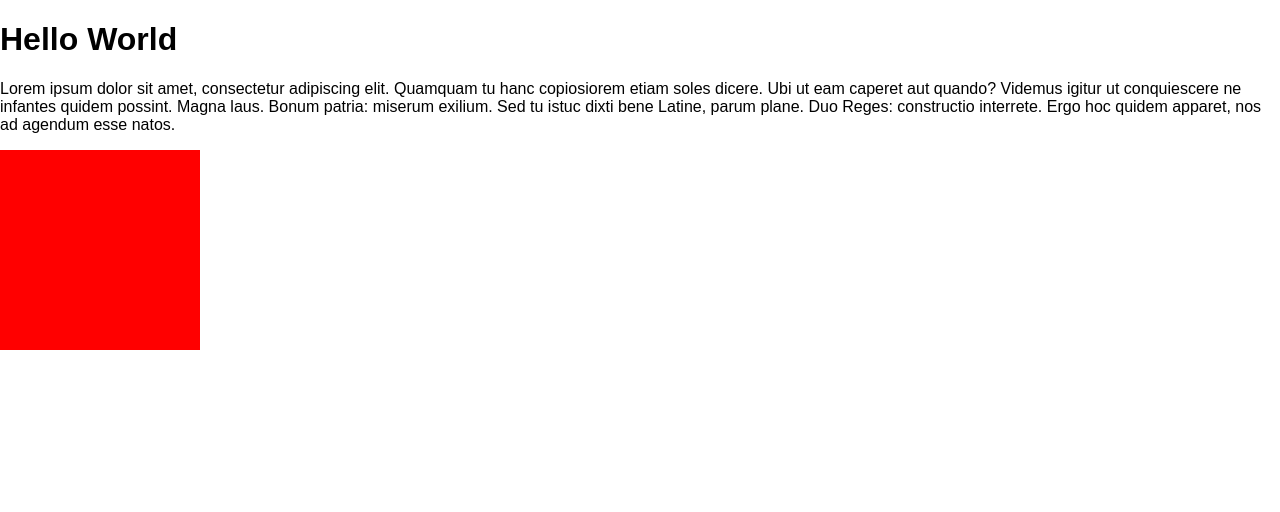
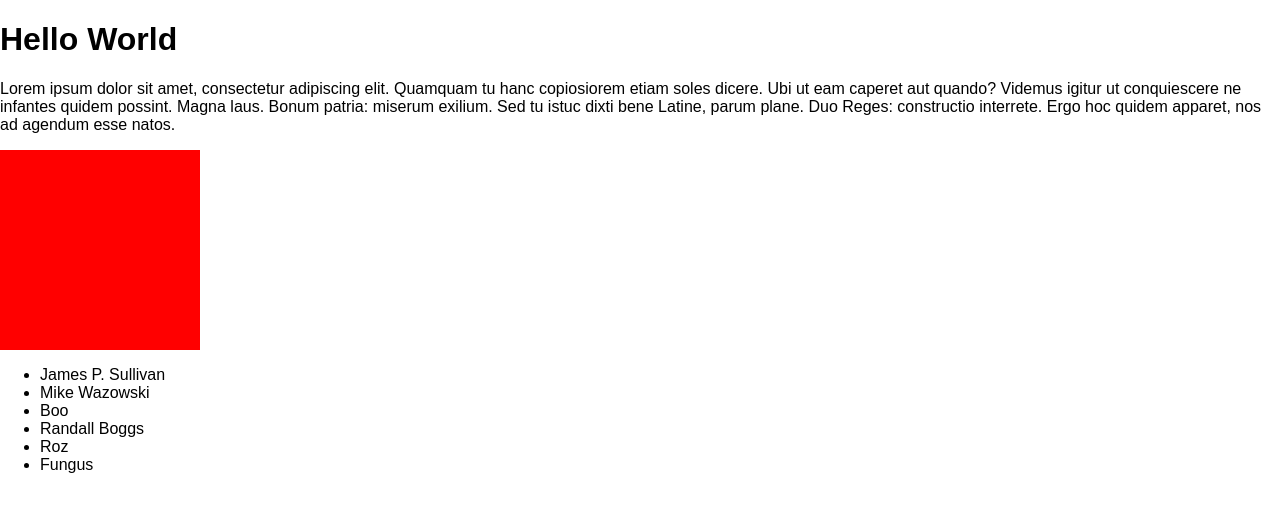
Before and after one commit to SoozeC/reactstuff, a React (Create React App) app: page / in a window 1280 px wide. Shown: the top 512 px of the page. Built offline with nearby package versions, Linux system fonts and the light colour scheme; the HTML template or start-up script is replaced by a standard one.

Commit message:
updates after stuff file was added

```diff
--- a/src/App.jsx
+++ b/src/App.jsx
@@ -1,15 +1,8 @@
-import React, { Component } from 'react';
-import Header from './Header';
-import Paragraph from './Paragraph';
-import Square from './Square';
-
+import React from 'react';
+import Stuff from './Stuff';
 
 const App = () => (
-    <React.Fragment>
-        <Header />
-        <Paragraph />
-        <Square />
-    </React.Fragment>
+  <Stuff />
 );
 
 export default App;
--- a/src/People.jsx
+++ b/src/People.jsx
@@ -4,8 +4,14 @@ let names = ["James P. Sullivan", "Mike Wazowski", "Boo",
 "Randall Boggs", "Roz", "Fungus"];
 
 const People = () => (
+    <ul className="list-group">
+        { names.map(i =>
+            <li class="list-group-item" key={ i }>
+                { i }
+            </li>
+        )}
+    </ul>
+);
 
 
-);
-
 export default People;
--- /dev/null
+++ b/src/Stuff.jsx
@@ -0,0 +1,16 @@
+import React from 'react';
+import Header from './Header';
+import Paragraph from './Paragraph';
+import Square from './Square';
+import People from './People';
+
+const Stuff = () => (
+	<div>
+	    <Header />
+	    <Paragraph />
+	    <Square />
+	    <People />
+	</div>
+);
+
+export default Stuff;
```
